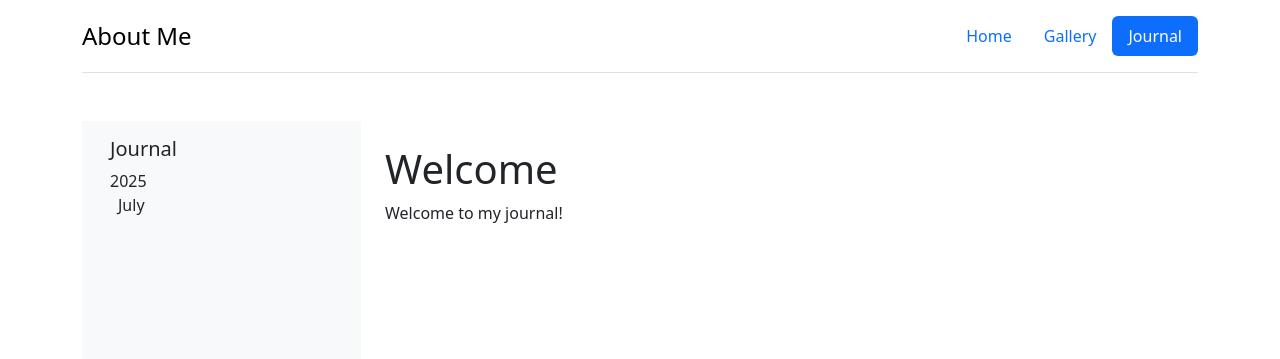
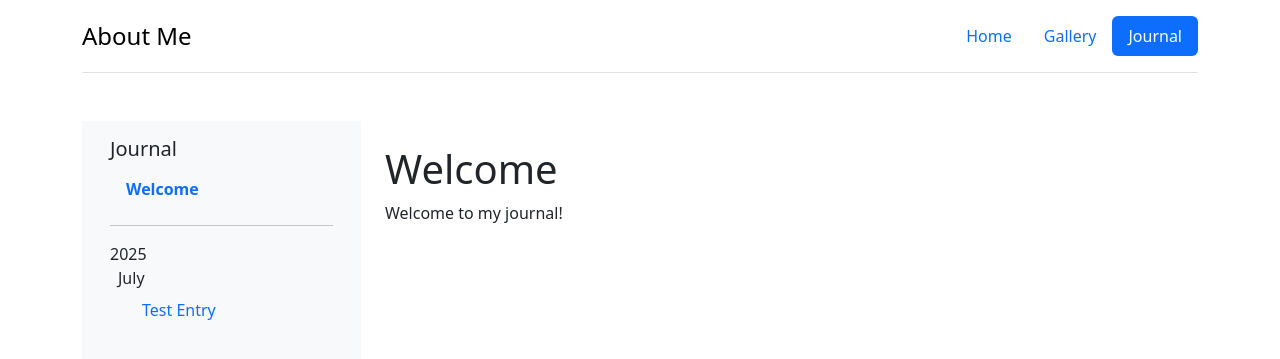
Before and after one commit to SabinDarkstone/SabinDarkstone.github.io, a Jekyll site: the page built from site/_journal/welcome.md, in a window 1280 px wide and 900 px high. Shown: the top 359 px of the window. Built offline with Jekyll 4.4.1, drawn with Linux system fonts in a browser that asks for light colours.

Commit message:
Updating journal sidebar

```diff
--- a/site/_layouts/journal.html
+++ b/site/_layouts/journal.html
@@ -10,21 +10,19 @@ layout: default
                 <h5>Journal</h5>
                 <ul class="nav flex-column">
 
-                    {% assign welcome = site.journal | where: "basename", "welcome" | first %}
+                    {% assign welcome = site.journal | where: "title", "Welcome" | first %}
                     {% if welcome %}
                     <li class="nav-item">
                         <a class="nav-link {% if page.url == welcome.url %}active fw-bold{% endif %}"
                             href="{{ welcome.url }}">
-                            {{ welcome.data.title | default: welcome.basename }}
+                            {{ welcome.title | default: welcome.basename }}
                         </a>
                     </li>
-                    <li>
-                        <hr>
-                    </li>
+                    <hr>
                     {% endif %}
 
                     {% assign others = site.journal
-                    | where_exp: "i", "i.basename != 'welcome'"
+                     | where_exp: "i", "i.title != 'Welcome'"
                     | sort: "date" | reverse %}
 
                     {% assign by_year = others | group_by_exp: "item", "item.date | date: '%Y'" %}
@@ -39,7 +37,7 @@ layout: default
                     <li class="nav-item ms-3">
                         <a class="nav-link {% if page.url == entry.url %}active fw-bold{% endif %}"
                             href="{{ entry.url }}">
-                            {{ entry.data.title | default: entry.basename }}
+                            {{ entry.title | default: entry.basename }}
                         </a>
                     </li>
                     {% endfor %}
```
